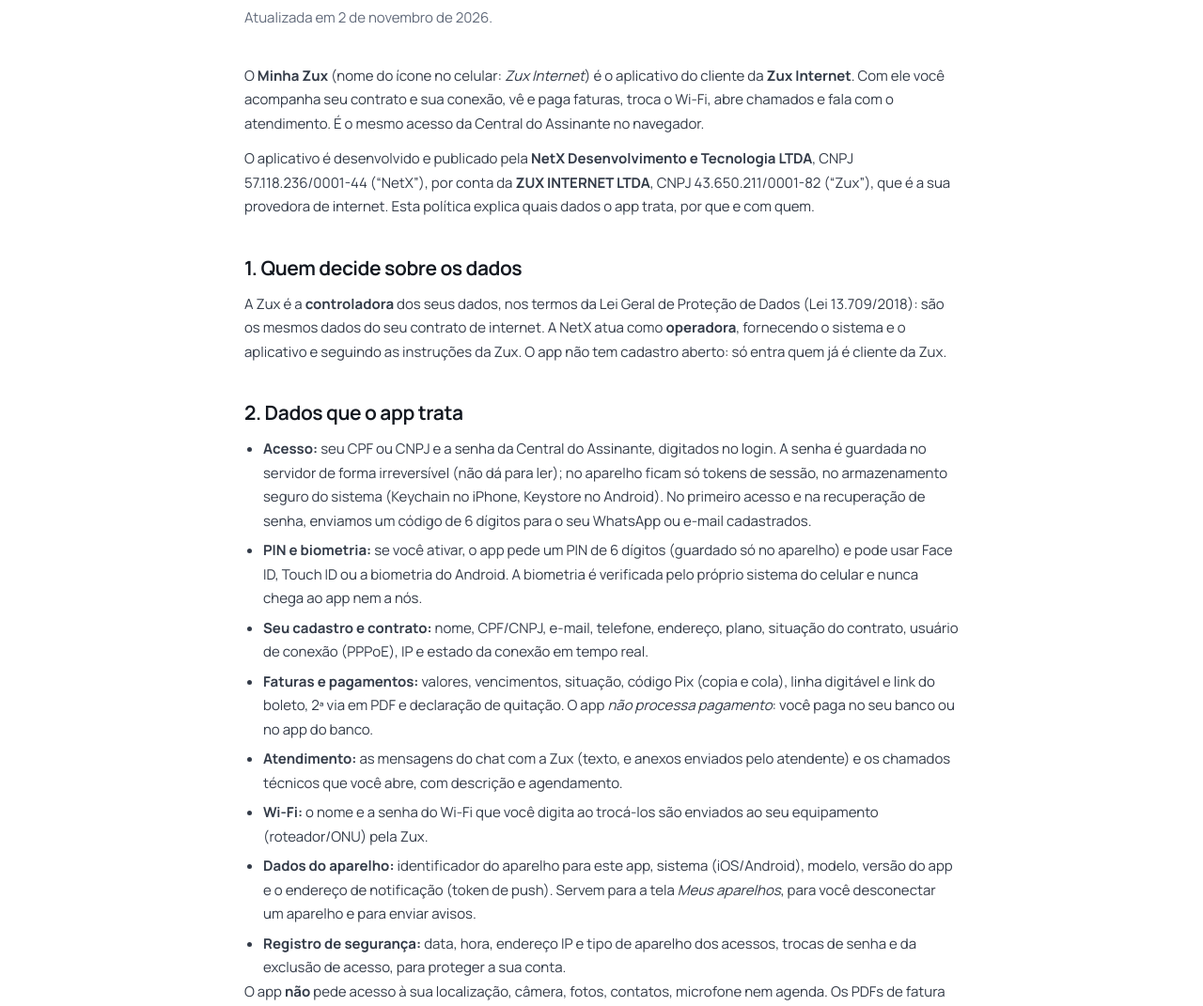
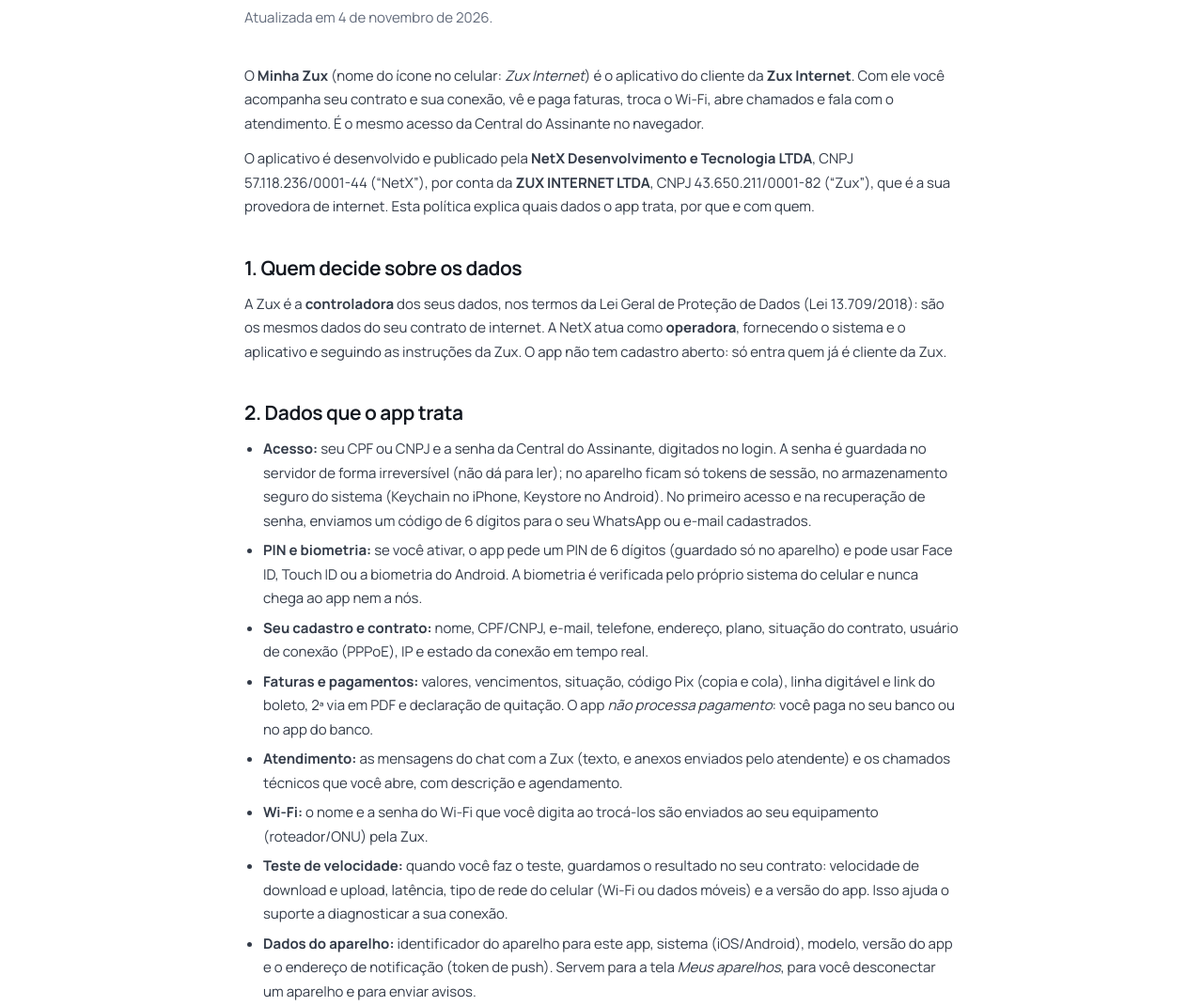
Before and after one commit to CharlesBarreto1/site-netx, a plain HTML site: page dist/minha-zux/privacidade/index.html in a window 1280 px wide. Shown: the part 224-1295 px from the top of the page at 94% size. Drawn offline with Linux system fonts and the light colour scheme.

Commit message:
Minha Zux: política cita o teste de velocidade

```diff
--- a/dist/minha-zux/privacidade/index.html
+++ b/dist/minha-zux/privacidade/index.html
@@ -42,7 +42,7 @@
   <main class="container legal" id="conteudo">
     <p class="eyebrow"><span class="square"></span> MINHA ZUX</p>
     <h1>Política de Privacidade</h1>
-    <p class="updated">Atualizada em 2 de novembro de 2026.</p>
+    <p class="updated">Atualizada em 4 de novembro de 2026.</p>
 
     <p>O <strong>Minha Zux</strong> (nome do ícone no celular: <em>Zux Internet</em>) é o aplicativo do cliente da <strong>Zux Internet</strong>. Com ele você acompanha seu contrato e sua conexão, vê e paga faturas, troca o Wi-Fi, abre chamados e fala com o atendimento. É o mesmo acesso da Central do Assinante no navegador.</p>
     <p>O aplicativo é desenvolvido e publicado pela <strong>NetX Desenvolvimento e Tecnologia LTDA</strong>, CNPJ 57.118.236/0001-44 (“NetX”), por conta da <strong>ZUX INTERNET LTDA</strong>, CNPJ 43.650.211/0001-82 (“Zux”), que é a sua provedora de internet. Esta política explica quais dados o app trata, por que e com quem.</p>
@@ -58,6 +58,7 @@
       <li><strong>Faturas e pagamentos:</strong> valores, vencimentos, situação, código Pix (copia e cola), linha digitável e link do boleto, 2ª via em PDF e declaração de quitação. O app <em>não processa pagamento</em>: você paga no seu banco ou no app do banco.</li>
       <li><strong>Atendimento:</strong> as mensagens do chat com a Zux (texto, e anexos enviados pelo atendente) e os chamados técnicos que você abre, com descrição e agendamento.</li>
       <li><strong>Wi-Fi:</strong> o nome e a senha do Wi-Fi que você digita ao trocá-los são enviados ao seu equipamento (roteador/ONU) pela Zux.</li>
+      <li><strong>Teste de velocidade:</strong> quando você faz o teste, guardamos o resultado no seu contrato: velocidade de download e upload, latência, tipo de rede do celular (Wi-Fi ou dados móveis) e a versão do app. Isso ajuda o suporte a diagnosticar a sua conexão.</li>
       <li><strong>Dados do aparelho:</strong> identificador do aparelho para este app, sistema (iOS/Android), modelo, versão do app e o endereço de notificação (token de push). Servem para a tela <em>Meus aparelhos</em>, para você desconectar um aparelho e para enviar avisos.</li>
       <li><strong>Registro de segurança:</strong> data, hora, endereço IP e tipo de aparelho dos acessos, trocas de senha e da exclusão de acesso, para proteger a sua conta.</li>
     </ul>
```
